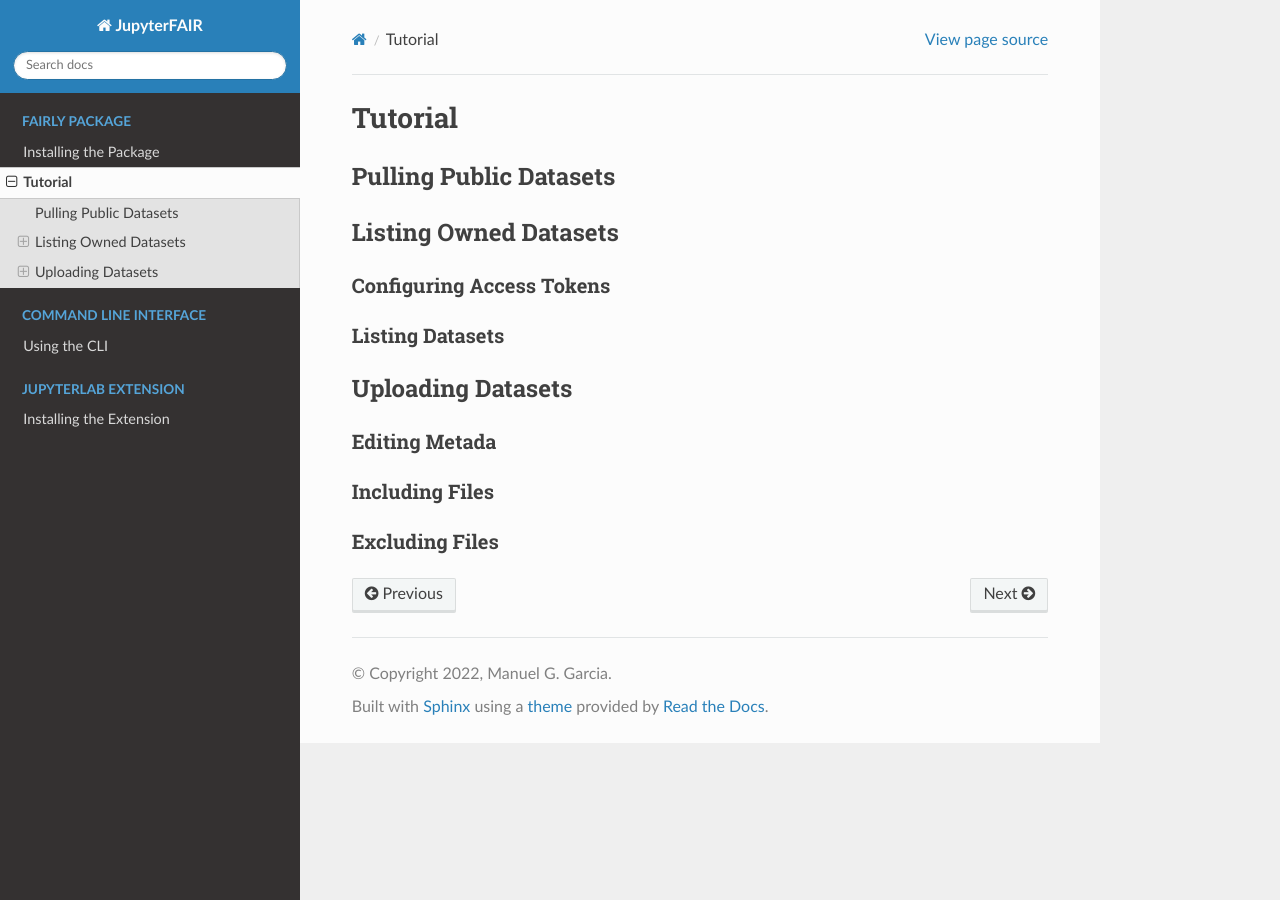
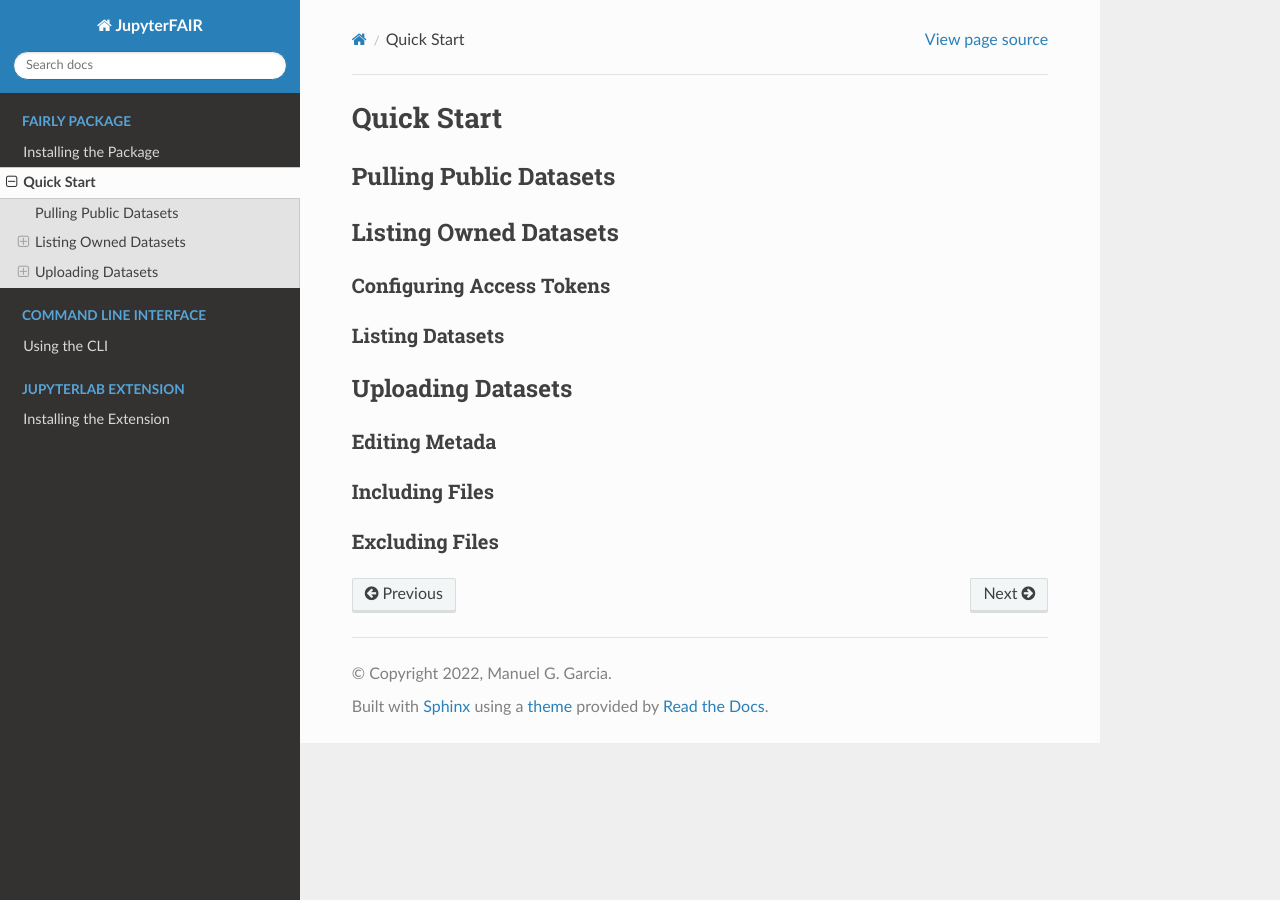
Before and after one commit to ITC-CRIB/jupyter-fairly, a Sphinx documentation site: the page built from docs/package/tutorial.rst, in a window 1280 px wide. Built offline with Sphinx 7.4.7 and the Read the Docs theme 2.0.0, drawn with Linux system fonts in a browser that asks for light colours.

Commit message:
chage name from tutorial to quick start

```diff
--- a/docs/package/tutorial.rst
+++ b/docs/package/tutorial.rst
@@ -1,5 +1,5 @@
-Tutorial
-+++++++++++
+Quick Start
+#################
 
 
 Pulling Public Datasets
```
